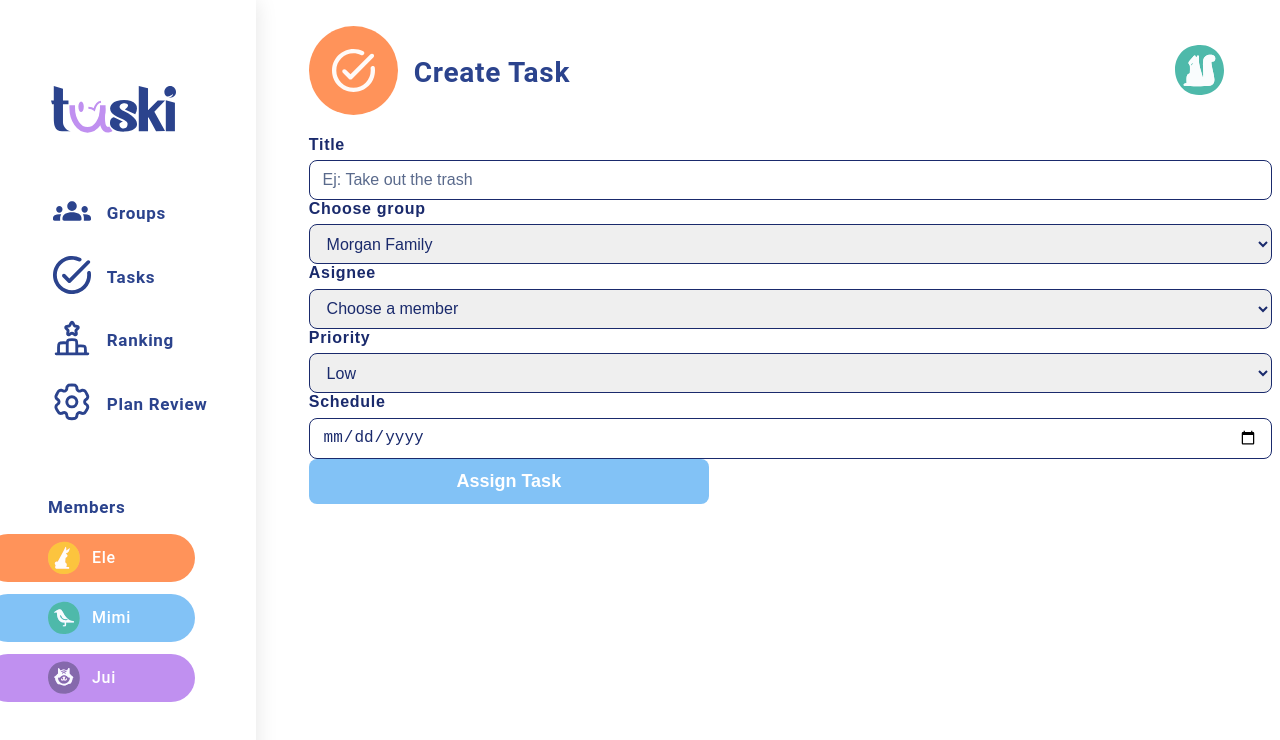
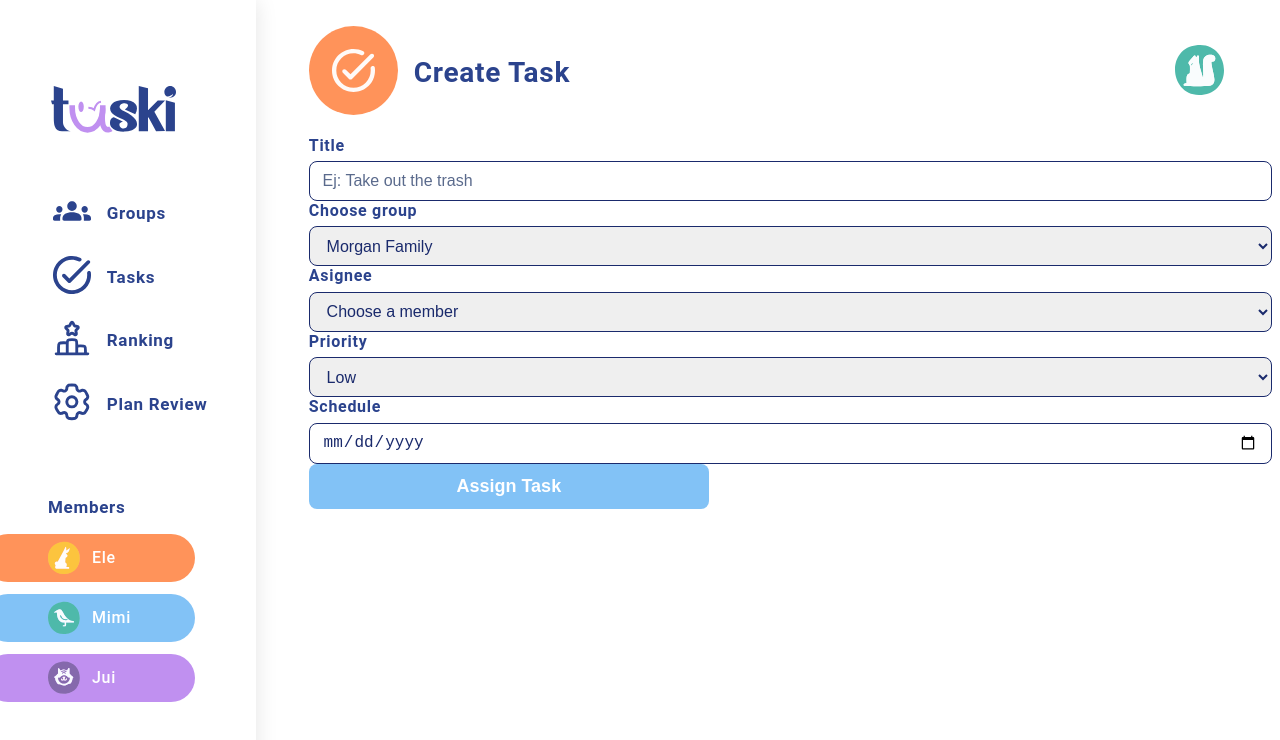
Before and after one commit to NikSala10/TaskiProject, a React (Vite) app: page /create-task in a window 1280 px wide. Shown: the top 740 px of the page. Built offline with nearby package versions, Linux system fonts and the light colour scheme.

Commit message:
style(components/input): add styles for Input component

```diff
--- a/src/components/InputTask/InputTask.css
+++ b/src/components/InputTask/InputTask.css
@@ -2,12 +2,11 @@
   display: flex;
   flex-direction: column;
   gap: 0.4rem;
-  font-family: Arial, sans-serif;
 }
 
 .input-label-task {
   font-weight: bold;
-  color: #1a2a6c; /* azul oscuro tipo #000080 */
+  color: #2B438D;
   font-size: 1rem;
 }
 
```
